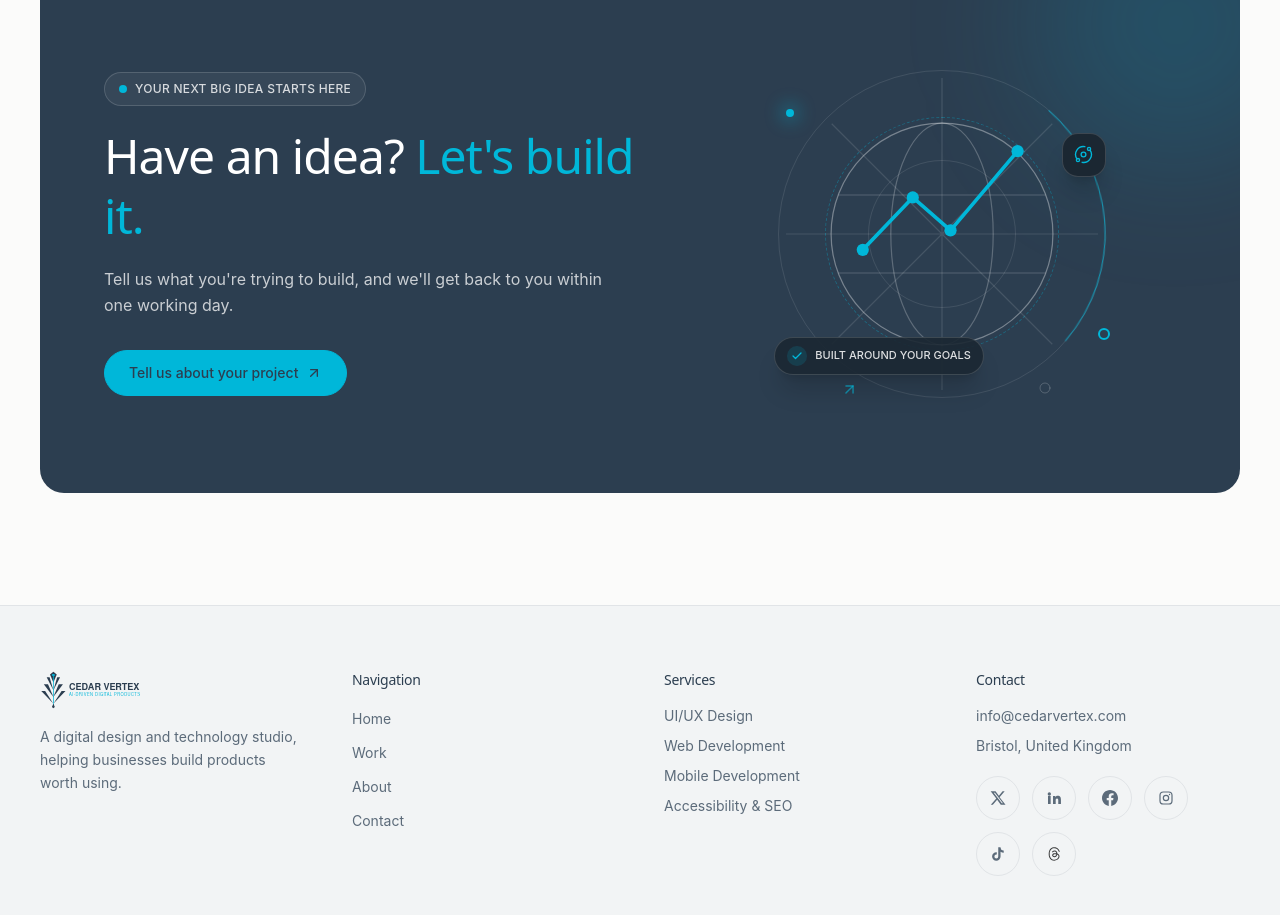
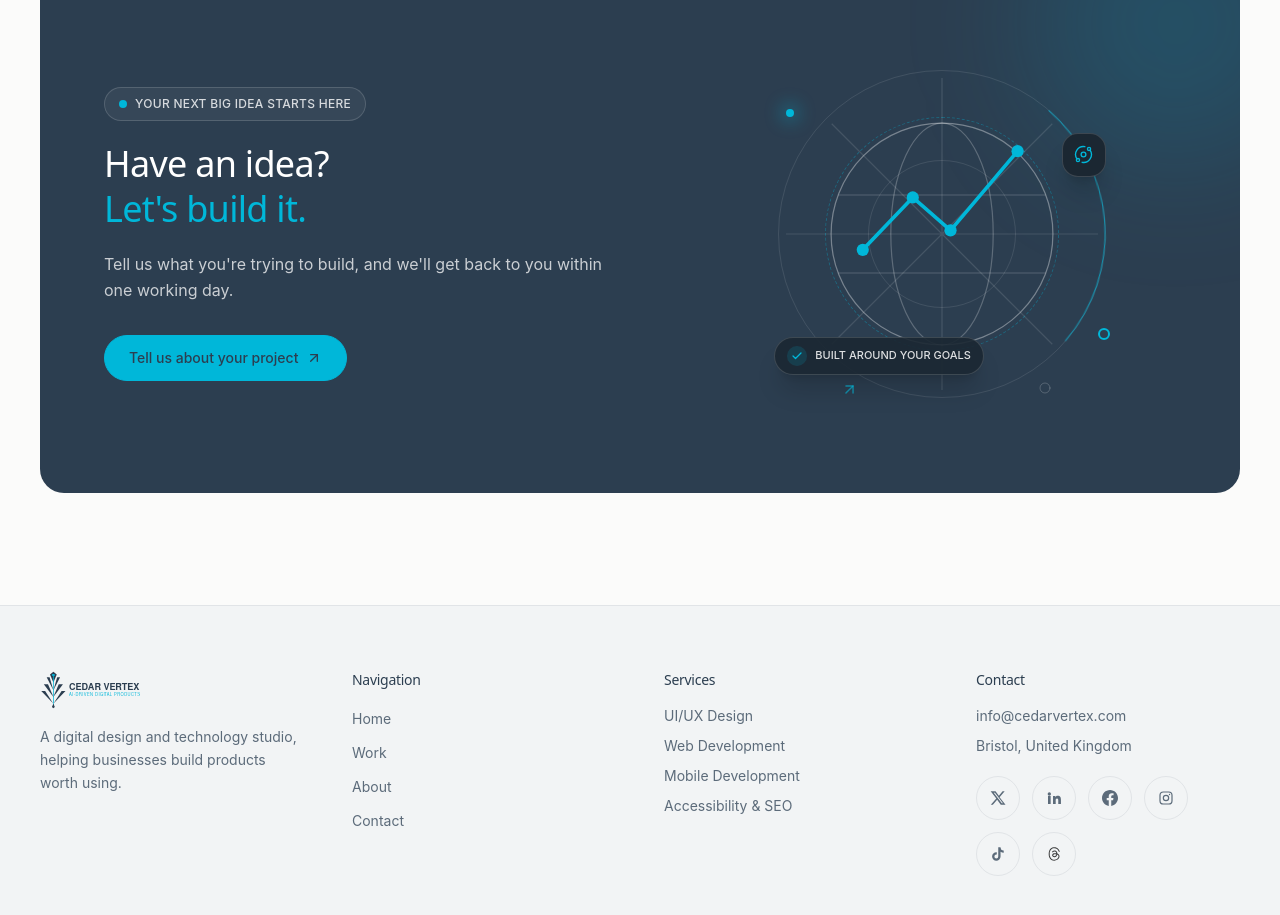
Before and after one commit to annusabdullahbinsaleem/cedar-vertex, a Next.js app: page / in a window 1280 px wide. Shown: the part 4664-5579 px from the top of the page. Built offline with nearby package versions, Linux system fonts and the light colour scheme.

Commit message:
Polish contact section heading wrap

```diff
--- a/src/components/Cta.tsx
+++ b/src/components/Cta.tsx
@@ -17,8 +17,9 @@ export default function Cta({ onOpenProposal }: CtaProps) {
                 <span className="h-2 w-2 rounded-full bg-accent" aria-hidden="true" />
                 YOUR NEXT BIG IDEA STARTS HERE
               </p>
-              <h2 className="font-display text-3xl leading-tight text-white sm:text-4xl lg:text-5xl">
-                Have an idea? <span className="text-accent">Let&apos;s build it.</span>
+              <h2 className="font-display text-3xl leading-tight text-white sm:text-4xl lg:text-4xl">
+                <span className="block">Have an idea?</span>
+                <span className="block text-accent">Let&apos;s build it.</span>
               </h2>
               <p className="mx-auto mt-5 max-w-lg text-sm leading-relaxed text-white/75 sm:text-base lg:mx-0">
                 Tell us what you&apos;re trying to build, and we&apos;ll get back
```
